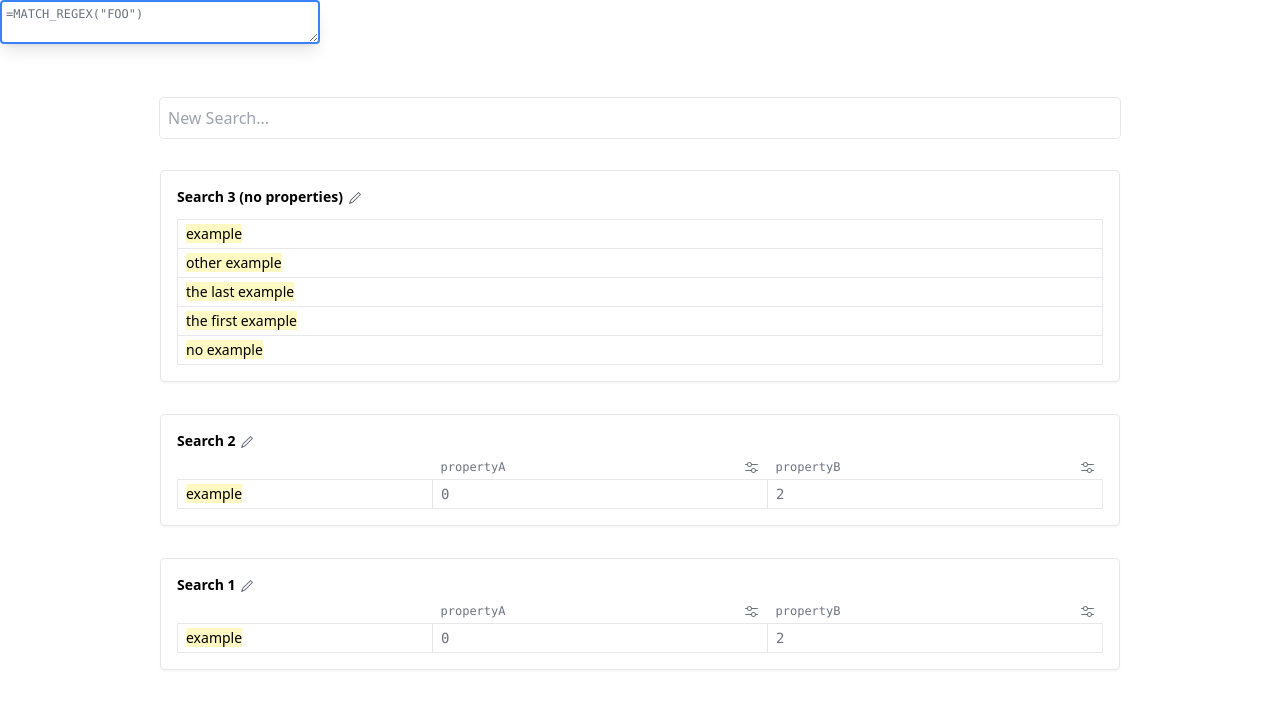
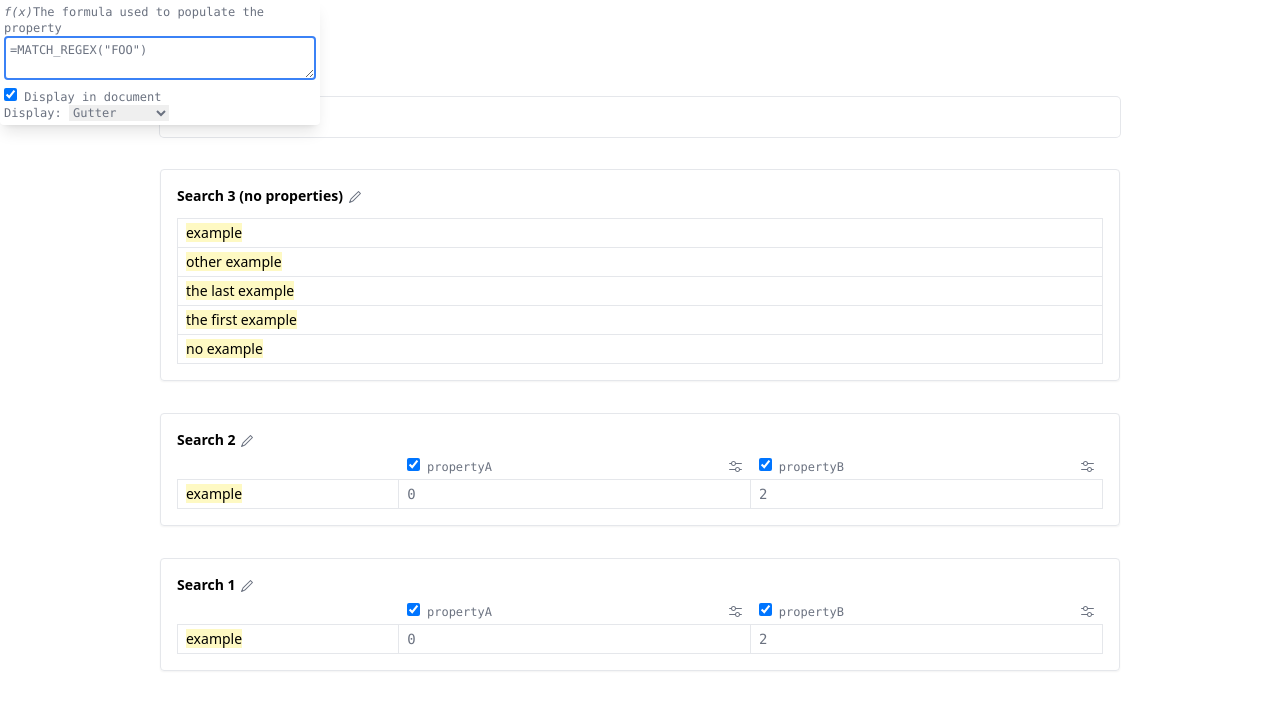
Before and after one commit to max/tmp-hoffmocks, a React (Vite) app: page / in a window 1280 px wide. Both pictures are taken after a click on the button 751 px from the left and 467 px from the top of the page. Shown: the top 710 px of the page. Built offline with nearby package versions, Linux system fonts and the light colour scheme.

Commit message:
Popover renaming

```diff
--- a/package.json
+++ b/package.json
@@ -8,6 +8,7 @@
     "preview": "vite preview"
   },
   "dependencies": {
+    "@radix-ui/react-checkbox": "^1.0.0",
     "@radix-ui/react-icons": "^1.1.1",
     "@radix-ui/react-popover": "^1.0.0",
     "react": "^18.2.0",
--- a/src/App.tsx
+++ b/src/App.tsx
@@ -1,6 +1,6 @@
 import { PropsWithChildren } from "react";
 import { MixerHorizontalIcon, Pencil1Icon } from "@radix-ui/react-icons";
-import * as PopoverPrimitive from "@radix-ui/react-popover";
+import * as Popover from "@radix-ui/react-popover";
 
 import { searches } from "./searches";
 
@@ -41,24 +41,51 @@ function App() {
                         key={j + k}
                       >
                         <div className="flex justify-between">
-                          <PopoverPrimitive.Root>
-                            <PopoverPrimitive.Anchor>
-                              <div>{property.name}</div>
-                            </PopoverPrimitive.Anchor>
+                          <Popover.Root>
+                            <Popover.Anchor>
+                              <div>
+                                <input type="checkbox" defaultChecked={true} />{" "}
+                                {property.name}
+                              </div>
+                            </Popover.Anchor>
 
-                            <PopoverPrimitive.Trigger>
+                            <Popover.Trigger>
                               <span className="text-xs font-normal text-gray-500">
                                 <MixerHorizontalIcon />
                               </span>
-                            </PopoverPrimitive.Trigger>
+                            </Popover.Trigger>
 
-                            <PopoverPrimitive.Content align="start" side="top">
-                              <textarea
-                                className="block w-[320px] rounded border-2 border-blue-500 p-1 font-mono shadow-lg outline-none"
-                                defaultValue={`=MATCH_REGEX("FOO")`}
-                              />
-                            </PopoverPrimitive.Content>
-                          </PopoverPrimitive.Root>
+                            <Popover.Content align="start" side="top">
+                              <div className="w-[320px] rounded bg-white p-1 shadow-lg">
+                                <div>
+                                  <span className="font-medium italic">
+                                    f(x)
+                                  </span>
+                                  <span>
+                                    The formula used to populate the property
+                                  </span>
+                                </div>
+                                <textarea
+                                  className="block w-full rounded border-2 border-blue-500 p-1 font-mono outline-none"
+                                  defaultValue={`=MATCH_REGEX("FOO")`}
+                                />
+                                <div className="mt-2">
+                                  <div>
+                                    <input type="checkbox" checked={true} />{" "}
+                                    Display in document
+                                  </div>
+                                  <div>
+                                    Display:{" "}
+                                    <select>
+                                      <option>Gutter</option>
+                                      <option>Superscript</option>
+                                      <option>Inline</option>
+                                    </select>
+                                  </div>
+                                </div>
+                              </div>
+                            </Popover.Content>
+                          </Popover.Root>
                         </div>
                       </th>
                     ))
```
Also changed, not shown: 1 other file (tests, documents, lock files or other folders).
